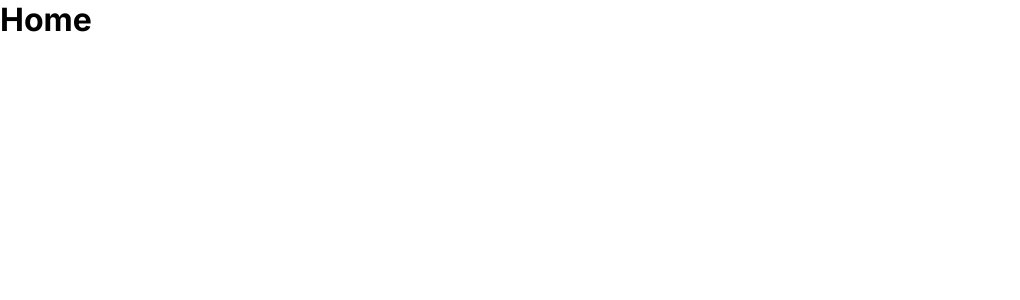
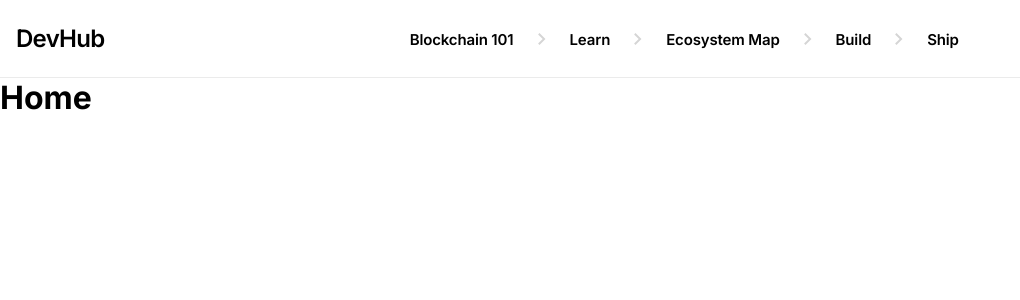
Before and after one commit to smartcontractkit/blockchain-developer-hub, a Next.js app: page / in a window 1280 px wide. Shown: the top 300 px of the page, without its empty margins (0-1020 px from the left). Built offline with nearby package versions, Linux system fonts and the light colour scheme.

Commit message:
feat:Added navbar to _app.js

```diff
--- a/pages/_app.js
+++ b/pages/_app.js
@@ -2,11 +2,13 @@ import '../styles/globals.css';
 import { DefaultSeo } from 'next-seo';
 import SEO from '../next-seo.config';
 import PropTypes from 'prop-types';
+import NavBar from '@/components/NavBar';
 
 function MyApp({ Component, pageProps }) {
   return (
     <>
       <DefaultSeo {...SEO} />
+      <NavBar />
       <Component {...pageProps} />
     </>
   );
```
